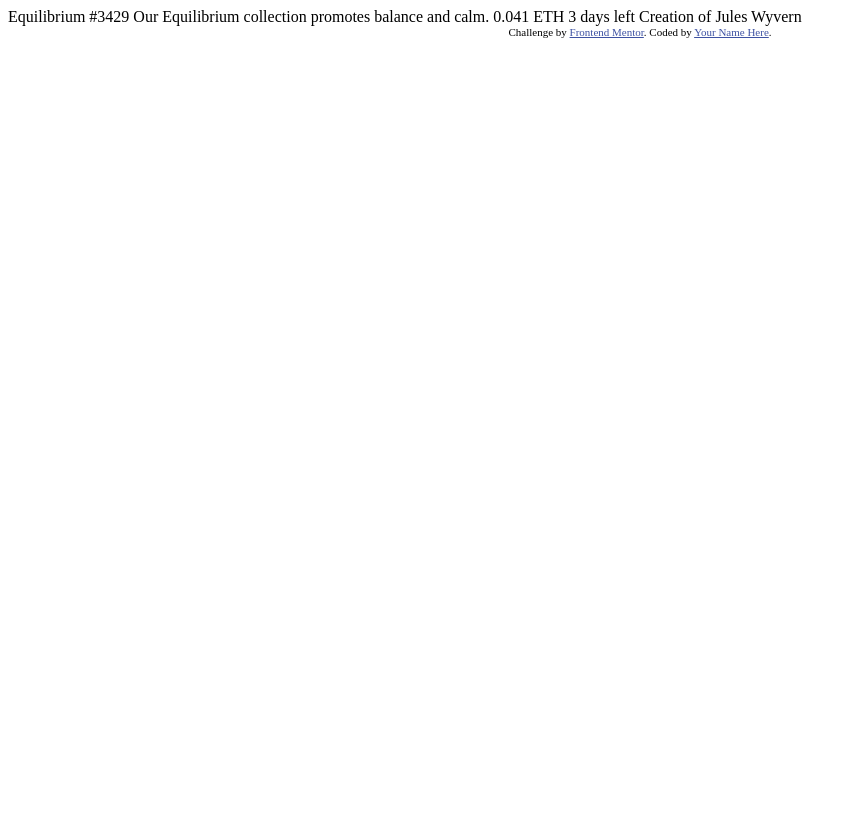
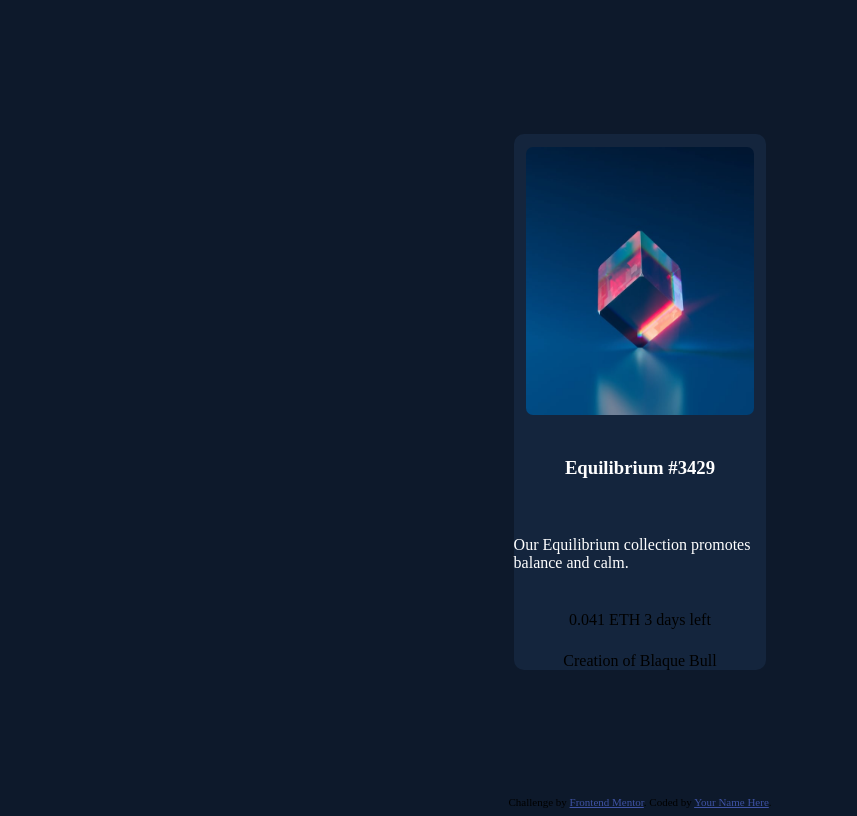
Before and after one commit to Blaquebull/nft-preview-card-component, a plain HTML site: page index.html in a window 1280 px wide. Shown: the whole page, without its empty margins (0-857 px from the left). Drawn offline with Linux system fonts and the light colour scheme.

Commit message:
add main styling

```diff
--- a/index.html
+++ b/index.html
@@ -4,26 +4,24 @@
   <meta charset="UTF-8">
   <meta name="viewport" content="width=device-width, initial-scale=1.0"> <!-- displays site properly based on user's device -->
 
-  <link rel="icon" type="image/png" sizes="32x32" href="./images/favicon-32x32.png">
+  <link rel="icon" type="image/png" sizes="32x32" href="./images/icon-ethereum.svg">
 
   <title>Frontend Mentor | NFT preview card component</title>
-
-  <!-- Feel free to remove these styles or customise in your own stylesheet 👍 -->
-  <style>
-    .attribution { font-size: 11px; text-align: center; }
-    .attribution a { color: hsl(228, 45%, 44%); }
-  </style>
+<link rel="stylesheet" href="./style.css">
 </head>
 <body>
 
-  Equilibrium #3429
+  <div class="container">
+    <img class = "equilibrium"src="./images/image-equilibrium.jpg" alt="Equilibrium">
+    <h3>Equilibrium #3429</h3>
+    <p>Our Equilibrium collection promotes balance and calm.</p>
+    <div class="call-to-action">
+      <span>0.041 ETH</span>
+    <span>3 days left</span>
+    </div>
 
-  Our Equilibrium collection promotes balance and calm.
-
-  0.041 ETH
-  3 days left
-
-  Creation of Jules Wyvern
+    <footer>Creation of Blaque Bull</footer>
+  </div>
 
   <div class="attribution">
     Challenge by <a href="https://www.frontendmentor.io?ref=challenge" target="_blank">Frontend Mentor</a>.
--- a/style.css
+++ b/style.css
@@ -0,0 +1,32 @@
+html {
+    background-color: hsl(217, 54%, 11%);
+}
+body {
+    height: 100vh;
+    display: flex;
+    flex-direction: column;
+    align-items: center;
+    justify-content: space-between;
+}
+.container{
+    background-color: hsl(216, 50%, 16%);
+    margin: 10%;
+    height: 85%;
+    width: 20%;
+    border-radius: 10px;
+    display: flex;
+    flex-direction: column;
+    align-items: center;
+    justify-content: space-between;
+}
+.equilibrium{
+    height: 50%;
+    width: 90%;
+    border-radius: 7px;
+    margin-top: 13px;
+}
+h3 ,p{
+    color:hsl(0, 0%, 100%);
+}
+.attribution { font-size: 11px; text-align: center; }
+.attribution a { color: hsl(228, 45%, 44%); }
```
